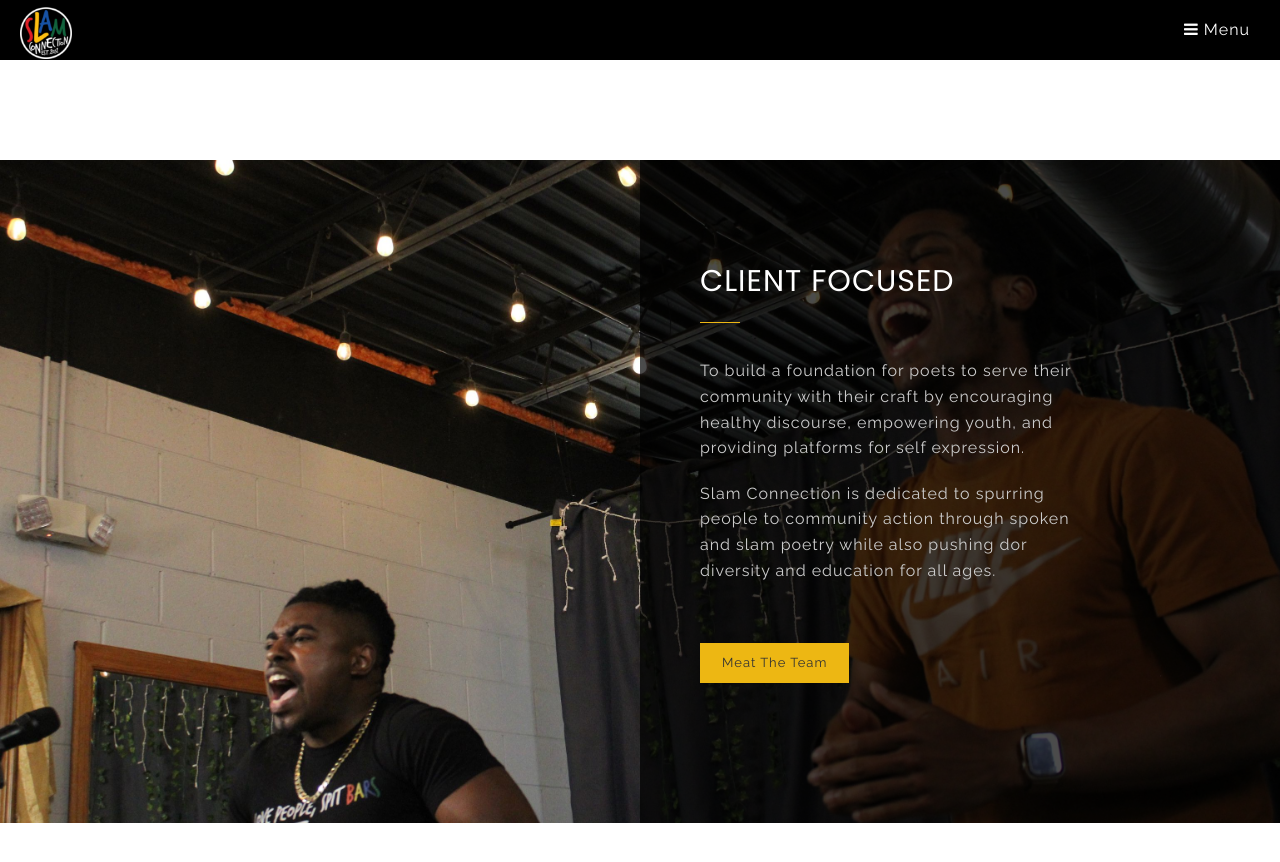
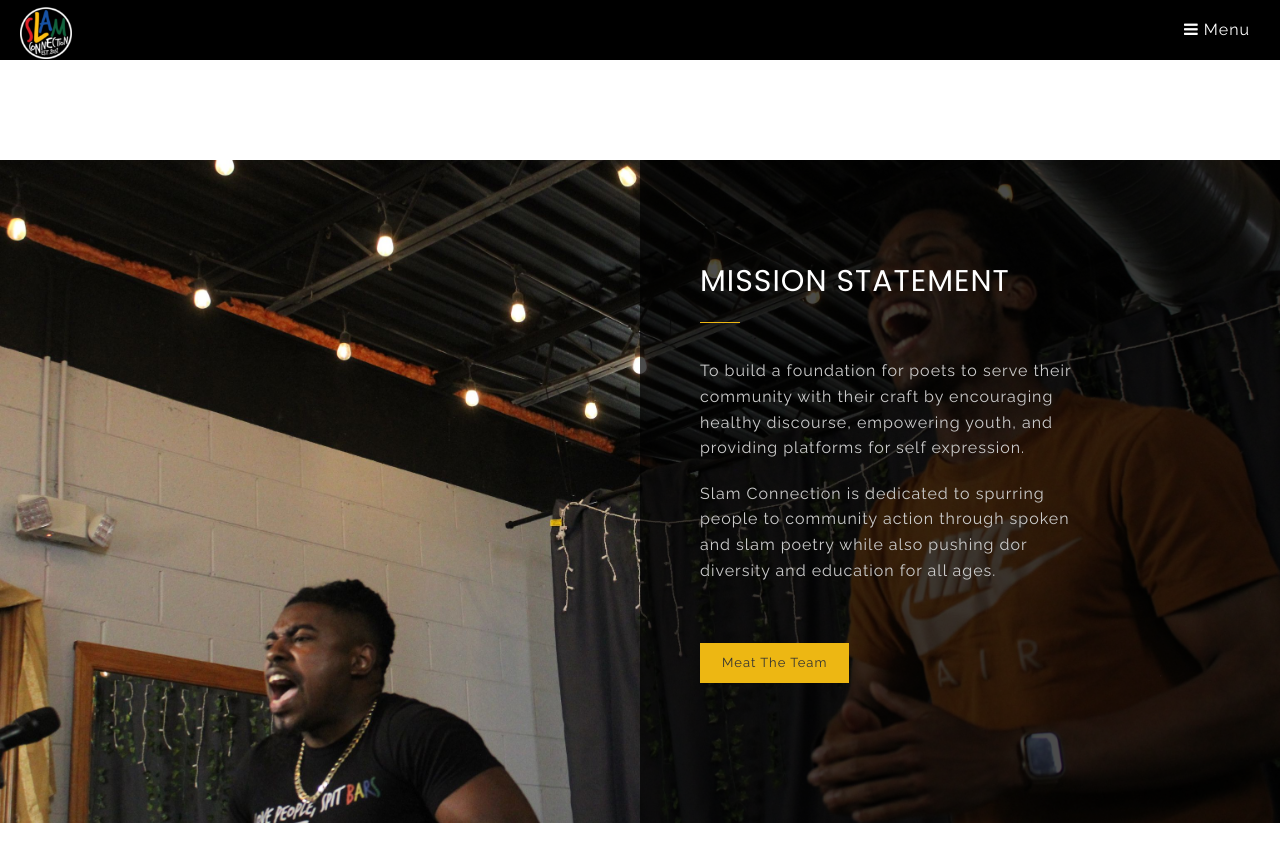
Before and after one commit to Siyuan-Zhu/Slam-Connection-Site, a Jekyll site: the page built from index.html, in a window 1280 px wide and 900 px high, scrolled down 1578 px. Shown: the top 862 px of the window. Built offline with Jekyll 4.4.1, drawn with Linux system fonts in a browser that asks for light colours.

Commit message:
Update index.html

```diff
--- a/index.html
+++ b/index.html
@@ -157,7 +157,7 @@
   <div class="right-half">
     <div class="two spacing"></div>
     <div class="section-header alt white">
-      <h2>client focused</h2>
+      <h2>Mission Statement</h2>
     </div>
     <p class="light">To build a foundation for poets to serve their community with their craft by encouraging healthy discourse, empowering youth, and providing platforms for self expression.</p>
     <p class="light">Slam Connection is dedicated to spurring people to community action through spoken and slam poetry while also pushing dor diversity and education for all ages. </p>
```
